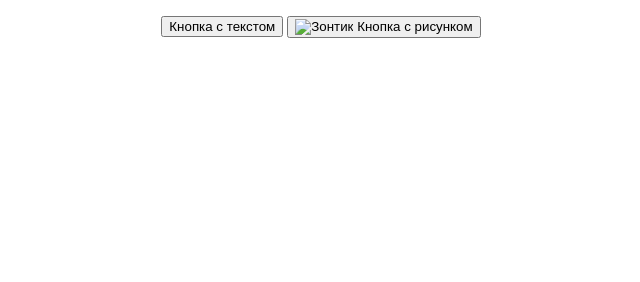
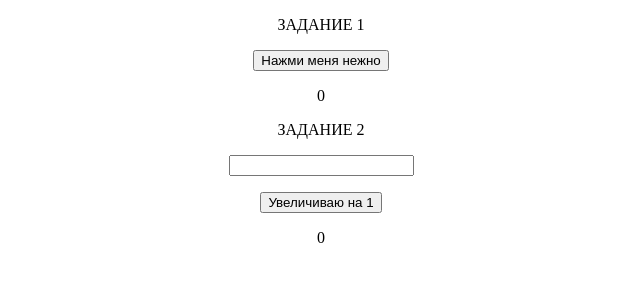
Before and after one commit to annavelk/one_repository, a plain HTML site: page index.html in a window 1280 px wide. Shown: the whole page, without its empty margins (319-959 px from the left). Drawn offline with Linux system fonts and the light colour scheme.

Commit message:
Update index.html

```diff
--- a/index.html
+++ b/index.html
@@ -1,12 +1,33 @@
   <!DOCTYPE html>
 <html>
-<head>
-  <meta charset="utf-8">
+ <head>
  </head>
  <body>
-   <script src="https://github.com/annavelk/one_repository/blob/e8d67d15082fc2c3d0db64bfc3c87e2440cb91a0/main.js"></script>
-  <p style="text-align: center"><button>Кнопка с текстом</button>
-  <button><img src="images/umbrella.gif" alt="Зонтик"
-          style="vertical-align: middle"> Кнопка с рисунком</button></p>
- </body>
+
+
+  <p style="text-align: center">ЗАДАНИЕ 1</p>
+  <p style="text-align: center">
+    <input type="button" value="Нажми меня нежно" onclick="getRandomIntInclusive()"/>
+  </p>
+
+ <p style="text-align: center">
+  <output id="result">0</output>
+</p>
+
+<p></p>
+<p></p>
+<p></p>
+
+<p style="text-align: center">ЗАДАНИЕ 2</p>
+<form name="oneform" method="post" action="https://github.com/annavelk/one_repository/blob/e8d67d15082fc2c3d0db64bfc3c87e2440cb91a0/main.js">
+  <p style="text-align: center"> <input type="text" name="input_id"/> </p>
+<p style="text-align: center">
+  <input type="button" value="Увеличиваю на 1" onclick="nextnum()"/>
+</p>
+<p style="text-align: center">
+<output id="result2">0</output>
+</p>
+</form>
+<script src="https://github.com/annavelk/one_repository/blob/e8d67d15082fc2c3d0db64bfc3c87e2440cb91a0/main.js"></script>
+</body>
 </html>
```
